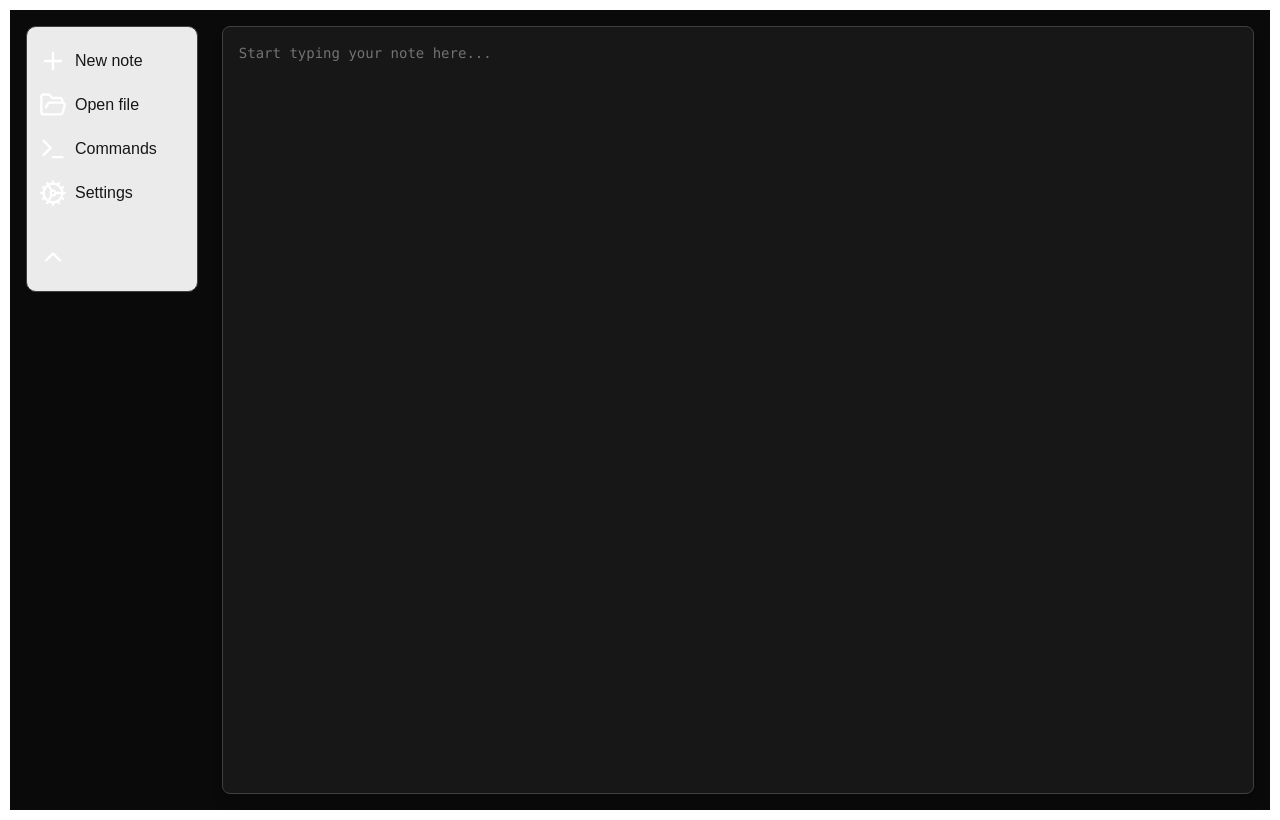
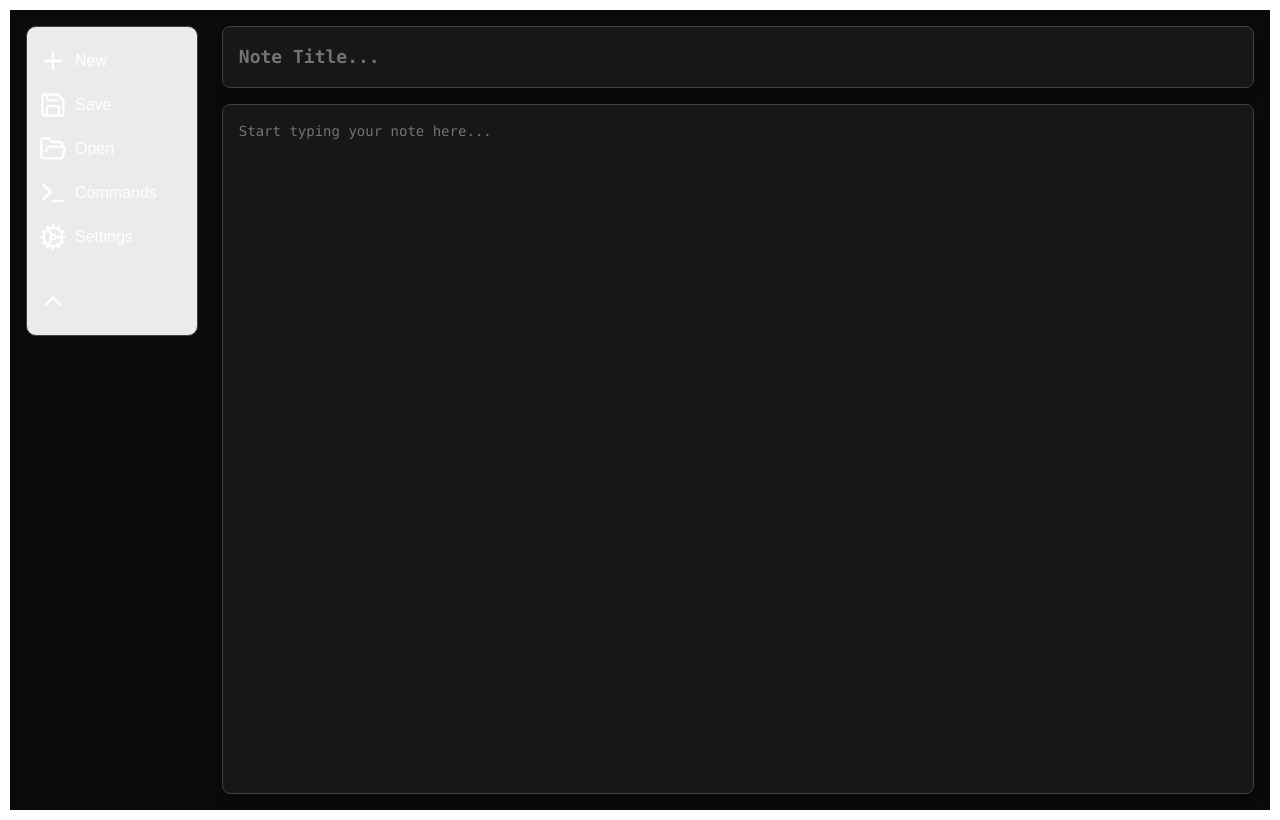
Before and after one commit to dolinskih/floxt, a Next.js app in the folder floxt/: page / in a window 1280 px wide. Built offline with nearby package versions, Linux system fonts and the light colour scheme; a web font is replaced by a local one.

Commit message:
Added file functionality

```diff
--- /dev/null
+++ b/floxt/app/notetitle/layout.tsx
@@ -0,0 +1,23 @@
+"use client";
+
+import React from "react";
+
+interface NoteTitleProps {
+    title: string;
+    setTitle: React.Dispatch<React.SetStateAction<string>>;
+}
+
+export default function NoteTitleLayout({ title, setTitle }: NoteTitleProps) {
+    return (
+        <div className="w-full bg-neutral-900 rounded-lg border border-neutral-700 p-4 shadow-lg flex mb-4">
+            <input
+                type="text"
+                value={title}
+                onChange={(e: React.ChangeEvent<HTMLInputElement>) => setTitle(e.target.value)}
+                className="w-full bg-transparent text-gray-200 font-mono text-lg font-bold focus:outline-none placeholder:text-neutral-500"
+                placeholder="Note Title..."
+                spellCheck="false"
+            />
+        </div>
+    );
+}
--- a/floxt/app/page.tsx
+++ b/floxt/app/page.tsx
@@ -1,15 +1,37 @@
-import styles from './page.module.css';
-import PanelLayout from './panel/layout';
-import TextEditorLayout from './texteditor/layout';
+"use client";
+
+import { useState } from "react";
+import PanelLayout from "./panel/layout";
+import NoteTitleLayout from "./notetitle/layout";
+import TextEditor from "./texteditor/layout";
 
 export default function Home() {
+  const [text, setText] = useState<string>("");
+  const [title, setTitle] = useState<string>("");
+
+  const [savedText, setSavedText] = useState<string>("");
+  const [savedTitle, setSavedTitle] = useState<string>("");
+
+  const [isFileTracked, setIsFileTracked] = useState<boolean>(false);
+
+  const hasUnsavedChanges = text !== savedText || title !== savedTitle;
+
   return (
     <main className="flex w-full min-h-screen p-4 gap-6 bg-neutral-950">
-      <PanelLayout />
-      <div
-        className="flex-1"
-      >
-        <TextEditorLayout />
+      <PanelLayout
+        text={text}
+        setText={setText}
+        title={title}
+        setTitle={setTitle}
+        setSavedText={setSavedText}
+        setSavedTitle={setSavedTitle}
+        hasUnsavedChanges={hasUnsavedChanges}
+        isFileTracked={isFileTracked}
+        setIsFileTracked={setIsFileTracked}
+      />
+      <div className="flex-1 flex flex-col">
+        <NoteTitleLayout title={title} setTitle={setTitle} />
+        <TextEditor text={text} setText={setText} />
       </div>
     </main>
   );
--- a/floxt/app/panel/layout.tsx
+++ b/floxt/app/panel/layout.tsx
@@ -1,34 +1,118 @@
 "use client";
 
 import "./panel.css";
-import { Plus, FolderOpen, Terminal, Cog, ChevronUp, ChevronDown } from 'lucide-react';
-import { useState } from "react";
+import { Plus, FolderOpen, Terminal, Cog, ChevronUp, ChevronDown, Save } from 'lucide-react';
+import { useState, useRef } from "react";
 
-export default function PanelLayout() {
-    const [isOpen, setIsOpen] = useState(true);
+interface PanelLayoutProps {
+    text: string;
+    setText: React.Dispatch<React.SetStateAction<string>>;
+    title: string;
+    setTitle: React.Dispatch<React.SetStateAction<string>>;
+    setSavedText: React.Dispatch<React.SetStateAction<string>>;
+    setSavedTitle: React.Dispatch<React.SetStateAction<string>>;
+    hasUnsavedChanges: boolean;
+    isFileTracked: boolean;
+    setIsFileTracked: React.Dispatch<React.SetStateAction<boolean>>;
+}
+
+export default function PanelLayout({
+    text, setText, title, setTitle, setSavedText, setSavedTitle, hasUnsavedChanges, isFileTracked, setIsFileTracked
+}: PanelLayoutProps) {
+    const [isOpen, setIsOpen] = useState<boolean>(true);
+    const fileInputRef = useRef<HTMLInputElement>(null);
+
+    const handleNew = () => {
+        setText("");
+        setTitle("");
+        setSavedText("");
+        setSavedTitle("");
+        setIsFileTracked(false);
+    };
+
+    const handleSave = () => {
+        const blob = new Blob([text], { type: "text/plain" });
+        const url = URL.createObjectURL(blob);
+
+        const a = document.createElement("a");
+        a.href = url;
+        const fileName = title.trim() === "" ? "Untitled" : title;
+        a.download = `${fileName}.floxt`;
+        document.body.appendChild(a);
+        a.click();
+
+        document.body.removeChild(a);
+        URL.revokeObjectURL(url);
+
+        setSavedText(text);
+        setSavedTitle(fileName);
+        setIsFileTracked(true);
+    };
+
+    const handleOpenClick = () => {
+        fileInputRef.current?.click();
+    };
+
+    const handleFileChange = (e: React.ChangeEvent<HTMLInputElement>) => {
+        const file = e.target.files?.[0];
+        if (!file) return;
+
+        const fileNameWithoutExt = file.name.replace(/\.floxt$/i, "");
+
+        const reader = new FileReader();
+        reader.onload = (event: ProgressEvent<FileReader>) => {
+            if (event.target?.result) {
+                const fileContent = event.target.result as string;
+                setText(fileContent);
+                setTitle(fileNameWithoutExt);
+                setSavedText(fileContent);
+                setSavedTitle(fileNameWithoutExt);
+                setIsFileTracked(true);
+            }
+        };
+        reader.readAsText(file);
+
+        e.target.value = "";
+    };
 
     return (
-        <section className={`p-3 h-fit hover:shadow-lg dark:shadow-white/15 transition-all duration-150 ease-in-out w-fit ${isOpen ? 'pr-5' : ''} border border-neutral-700`}>
+        <div className="flex flex-col gap-2 w-fit h-fit">
+            <section className={`p-3 h-fit hover:shadow-lg dark:shadow-white/15 transition-all duration-150 ease-in-out w-full ${isOpen ? 'pr-5' : ''} border border-neutral-700 rounded-lg`}>
+
+                <input
+                    type="file"
+                    accept=".floxt"
+                    ref={fileInputRef}
+                    onChange={handleFileChange}
+                    style={{ display: "none" }}
+                />
+
                 {isOpen && (
-                <div
-                    className={`overflow-hidden transition-all duration-150 ease-in-out flex flex-col ${isOpen ? 'max-h-[500px] max-w-[300px] opacity-100' : 'max-h-0 max-w-0 opacity-0'
-                        }`}
-                >
-                    <button className={"flex items-center active:scale-95 active:opacity-75 hover:opacity-75 transition-opacity delay-100 ease-in-out cursor-pointer"}>
+                    <div className={`overflow-hidden transition-all duration-150 ease-in-out flex flex-col ${isOpen ? 'max-h-[500px] max-w-[300px] opacity-100' : 'max-h-0 max-w-0 opacity-0'}`}>
+
+                        <button onClick={handleNew} className={"flex items-center active:scale-95 active:opacity-75 hover:opacity-75 transition-opacity delay-100 ease-in-out cursor-pointer"}>
                             <Plus color="white" size={28} className="mt-2 mb-2" />
-                        <p className="m-2 mr-5 whitespace-nowrap">New note</p>
+                            <p className="m-2 mr-5 whitespace-nowrap text-white">New</p>
                         </button>
-                    <button className={"flex items-center active:scale-95 active:opacity-75 hover:opacity-75 transition-opacity delay-100 ease-in-out cursor-pointer"}>
+
+                        <button onClick={handleSave} className={"flex items-center active:scale-95 active:opacity-75 hover:opacity-75 transition-opacity delay-100 ease-in-out cursor-pointer"}>
+                            <Save color="white" size={28} className="mt-2 mb-2" />
+                            <p className="m-2 mr-5 whitespace-nowrap text-white">Save</p>
+                        </button>
+
+                        <button onClick={handleOpenClick} className={"flex items-center active:scale-95 active:opacity-75 hover:opacity-75 transition-opacity delay-100 ease-in-out cursor-pointer"}>
                             <FolderOpen color="white" size={28} className="mt-2 mb-2" />
-                        <p className="m-2 mr-5 whitespace-nowrap">Open file</p>
+                            <p className="m-2 mr-5 whitespace-nowrap text-white">Open</p>
                         </button>
+
                         <button className={"flex items-center active:scale-95 active:opacity-75 hover:opacity-75 transition-opacity delay-100 ease-in-out cursor-pointer"}>
                             <Terminal color="white" size={28} className="mt-2 mb-2" />
-                        <p className="m-2 mr-5 whitespace-nowrap">Commands</p>
+                            <p className="m-2 mr-5 whitespace-nowrap text-white">Commands</p>
                         </button>
+
                         <button className={"flex items-center active:scale-95 active:opacity-75 hover:opacity-75 transition-opacity delay-100 ease-in-out cursor-pointer"}>
                             <Cog color="white" size={28} className="mt-2 mb-2" />
-                        <p className="m-2 mr-5 whitespace-nowrap">Settings</p>
+                            <p className="m-2 mr-5 whitespace-nowrap text-white">Settings</p>
                         </button>
                     </div>
                 )}
@@ -43,5 +127,12 @@ export default function PanelLayout() {
                     )}
                 </button>
             </section>
+
+            {(hasUnsavedChanges || isFileTracked) && (
+                <div className={`text-xs font-mono px-2 transition-colors duration-150 ${hasUnsavedChanges ? 'text-yellow-500' : 'text-neutral-500'}`}>
+                    {hasUnsavedChanges ? "Unsaved changes" : "Saved changes"}
+                </div>
+            )}
+        </div>
     )
 }
--- a/floxt/app/texteditor/layout.tsx
+++ b/floxt/app/texteditor/layout.tsx
@@ -1,15 +1,18 @@
 "use client";
 
-import { useState } from "react";
+import React from "react";
 
-export default function TextEditor() {
-    const [text, setText] = useState("");
+interface TextEditorProps {
+    text: string;
+    setText: React.Dispatch<React.SetStateAction<string>>;
+}
 
+export default function TextEditor({ text, setText }: TextEditorProps) {
     return (
-        <div className="w-full h-full min-h-[600px] bg-neutral-900 rounded-lg border border-neutral-700 p-4 shadow-lg flex">
+        <div className="w-full flex-1 h-full min-h-[600px] bg-neutral-900 rounded-lg border border-neutral-700 p-4 shadow-lg flex">
             <textarea
                 value={text}
-                onChange={(e) => setText(e.target.value)}
+                onChange={(e: React.ChangeEvent<HTMLTextAreaElement>) => setText(e.target.value)}
                 className="w-full h-full bg-transparent text-gray-200 font-mono text-sm resize-none focus:outline-none placeholder:text-neutral-500"
                 placeholder="Start typing your note here..."
                 spellCheck="false"
```
Lines whose indentation alone changed are shown as unchanged.
